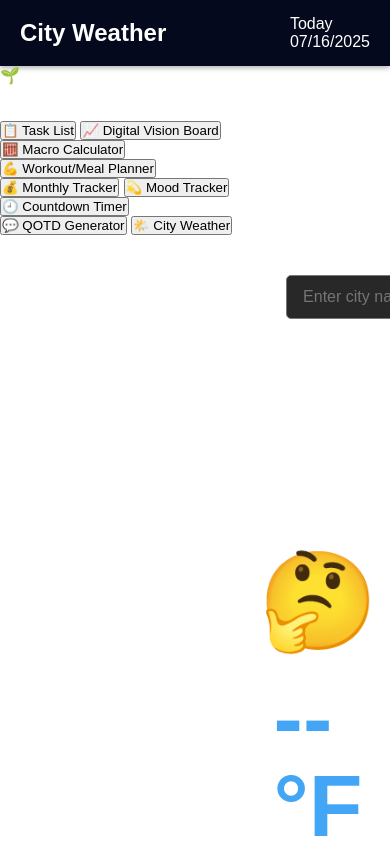
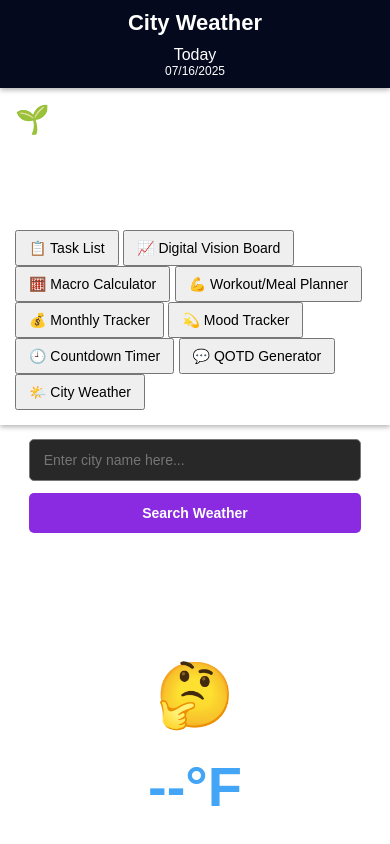
Before and after one commit to Shaibee19/Simple-Weather-App, a plain HTML site: page index.html in a window 390 px wide. Drawn offline with Linux system fonts and the light colour scheme; a web font is replaced by a local one.

Commit message:
added CSS

```diff
--- a/style.css
+++ b/style.css
@@ -188,3 +188,175 @@ header .logo:before {
     font-size: 32px;
     text-align: center;
 }
+
+/* RESPONSIVENESS */
+/* Screens up to 900px */
+@media (max-width: 900px) {
+  .sidebar {
+    width: 220px;
+    min-width: 220px;
+  }
+  .sidebar__button {
+    padding: 12px 20px;
+    font-size: 16px;
+  }
+  .weather__widget {
+    max-width: 350px;
+  }
+  .widget__title {
+    font-size: 26px;
+  }
+  .search__area #city__input,
+  .search__area #search__button {
+    padding: 10px 14px;
+    font-size: 14px;
+  }
+  .weather__display--card h2 {
+    font-size: 28px;
+  }
+  .weather__icon {
+    font-size: 80px;
+  }
+  .temperature {
+    font-size: 72px;
+  }
+  .condition {
+    font-size: 24px;
+  }
+}
+
+/* Screens up to 768px (tablets) */
+@media (max-width:768px) {
+  header {
+    flex-direction: column; /* Stack header items */
+    height: auto;
+    padding: 10px 15px;
+    text-align: center;
+  }
+  header .logo {
+    margin-bottom: 10px;
+  }
+  .date__display {
+    align-items: center; /* Center date text */
+    padding-right: 0;
+  }
+  .container {
+    flex-direction: column; /* Stack sidebar and main content */
+    overflow-y: auto; /* Allow scrolling for entire container */
+  }
+  .sidebar {
+    width: 100%; /* Full width sidebar */
+    min-width: unset;
+    padding: 15px;
+    box-shadow: 0 2px 5px rgba(0, 0, 0, 0.3);
+  }
+  .profile {
+    margin-bottom: 25px;
+  }
+  .sidebar__buttons {
+    flex-direction: row; /* Buttons in a row */
+    flex-wrap: wrap; /* Allow buttons to wrap */
+    justify-content: center;
+    gap: 8px;
+  }
+  .sidebar__button {
+    width: auto; /* Auto width based on content */
+    padding: 10px 18px;
+    font-size: 16px;
+    margin: 0;
+  }
+  .sidebar__button:hover {
+    transform: none; /* Remove slide effect on small screens */
+  }
+  .main__content {
+    padding: 20px;
+    padding-top: 30px;
+    align-items: center;
+  }
+  .weather__widget {
+    max-width: 95%; /* Allow widget to take more width */
+    padding: 0; /* No padding on widget itself */
+  }
+  .widget__title {
+    font-size: 24px;
+    margin-bottom: 24px;
+  }
+  .search__area {
+    flex-direction: column; /* Stack input and button */
+    gap: 12px;
+    padding: 0; /* Remove search area padding for full width */
+  }
+  .search__area #city__input,
+  .search__area #search__button {
+    width: 100%;
+  }
+  /* Add padding back to the cuty input on mobile so it doesn't touch edges */
+  .search__area #city__input {
+    padding: 12px 16px;
+  }
+  .weather__display--card h2 {
+    font-size: 24px;
+    margin-bottom: 16px;
+  }
+  .weather__icon {
+    font-size: 72px;
+  }
+  .temperature {
+    font-size: 64px;
+  }
+  .condition {
+    font-size: 20px;
+  }
+}
+
+/* Screens up to 480px - very small (mobile) */
+@media (max-width: 480px) {
+  header .logo {
+    font-size: 22px;
+  }
+  header .logo:before {
+    font-size: 28px;
+  }
+  .date__display .day {
+    font-size: 16px;
+  }
+  .date__display .full__date {
+    font-size: 12px;
+  }
+  .profile__img {
+    width: 70px;
+    height: 70px;
+    font-size: 28px;
+  }
+  .profile__name {
+    font-size: 16px;
+  }
+  .profile__email {
+    font-size: 12px;
+  }
+  .sidebar__button {
+    font-size: 14px;
+    padding: 8px 12px;
+  }
+  .widget__title {
+    font-size: 20px;
+    margin-bottom: 16px;
+  }
+  .search__area #city__input,
+  .search__area #search__button {
+    font-size: 14px;
+    padding: 12px 14px;
+  }
+  .weather__display--card h2 {
+    font-size: 22px;
+  }
+  .weather__icon {
+    font-size: 64px;
+  }
+  .temperature {
+    font-size: 56px;
+  }
+  .condition {
+    font-size: 20px;
+  }
+}
```
